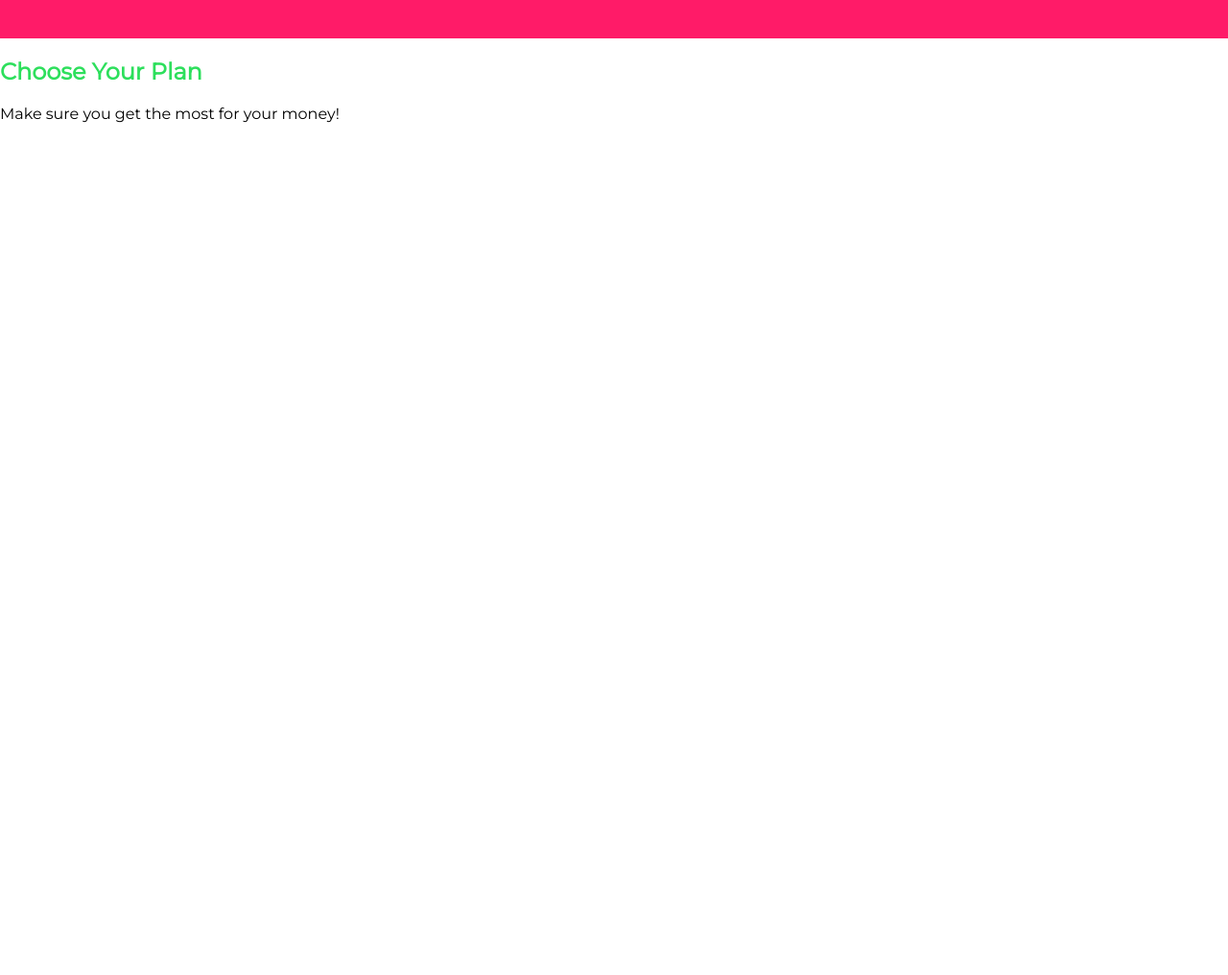
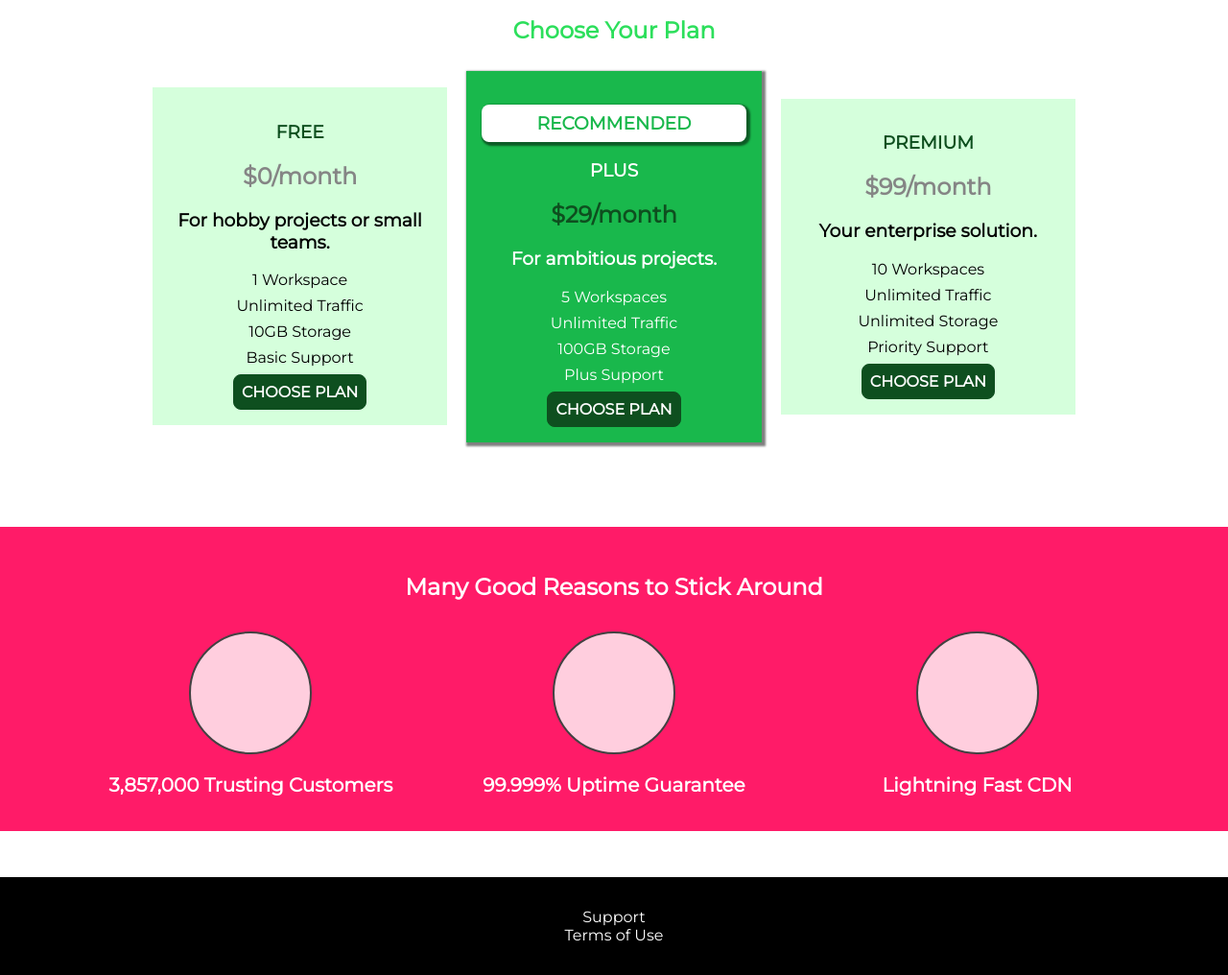
Before and after one commit to saikatdas0790/packt-css-the-complete-guide, a website: page index.html in a window 1280 px wide. Shown: the part 574-1590 px from the top of the page at 96% size. Before the commit the page ends 800 px from the top, so only its background shows below. Drawn offline with Linux system fonts and the light colour scheme.

Commit message:
Practicing the basics

```diff
--- a/index.html
+++ b/index.html
@@ -3,13 +3,18 @@
   <head>
     <meta charset="UTF-8" />
     <meta name="viewport" content="width=device-width, initial-scale=1.0" />
-    <link rel="stylesheet" href="style.css" />
+    <link rel="stylesheet" href="shared.css" />
+    <link rel="stylesheet" href="main.css" />
     <link rel="shortcut icon" href="favicon.png" type="image/x-icon" />
     <title>uHost</title>
   </head>
   <body>
     <header class="main-header">
-      <div><a href="index.html">uHost</a></div>
+      <div>
+        <a href="index.html" class="main-header__brand">
+          uHost
+        </a>
+      </div>
       <nav class="main-nav">
         <ul class="main-nav__items">
           <li class="main-nav__item">
@@ -18,20 +23,93 @@
           <li class="main-nav__item">
             <a href="customers/index.html">Customers</a>
           </li>
-          <li class="main-nav__item">
-            <a href="start-hosting">Start Hosting</a>
+          <li class="main-nav__item main-nav__item--cta">
+            <a href="start-hosting/index.html">Start Hosting</a>
           </li>
         </ul>
       </nav>
     </header>
     <main>
       <section id="product-overview">
-        <h1>Get the freedom you deserve</h1>
+        <h1>Get the freedom you deserve.</h1>
       </section>
       <section id="plans">
         <h1 class="section-title">Choose Your Plan</h1>
-        <p>Make sure you get the most for your money!</p>
+        <div class="plan__list">
+          <article class="plan">
+            <h1 class="plan__title">FREE</h1>
+            <h2 class="plan__price">$0/month</h2>
+            <h3>For hobby projects or small teams.</h3>
+            <ul class="plan__features">
+              <li class="plan__feature">1 Workspace</li>
+              <li class="plan__feature">Unlimited Traffic</li>
+              <li class="plan__feature">10GB Storage</li>
+              <li class="plan__feature">Basic Support</li>
+            </ul>
+            <div>
+              <button class="button">CHOOSE PLAN</button>
+            </div>
+          </article>
+          <article class="plan plan--highlighted">
+            <h1 class="plan__annotation">RECOMMENDED</h1>
+            <h1 class="plan__title">PLUS</h1>
+            <h2 class="plan__price">$29/month</h2>
+            <h3>For ambitious projects.</h3>
+            <ul class="plan__features">
+              <li class="plan__feature">5 Workspaces</li>
+              <li class="plan__feature">Unlimited Traffic</li>
+              <li class="plan__feature">100GB Storage</li>
+              <li class="plan__feature">Plus Support</li>
+            </ul>
+            <div>
+              <button class="button">CHOOSE PLAN</button>
+            </div>
+          </article>
+          <article class="plan">
+            <h1 class="plan__title">PREMIUM</h1>
+            <h2 class="plan__price">$99/month</h2>
+            <h3>Your enterprise solution.</h3>
+            <ul class="plan__features">
+              <li class="plan__feature">10 Workspaces</li>
+              <li class="plan__feature">Unlimited Traffic</li>
+              <li class="plan__feature">Unlimited Storage</li>
+              <li class="plan__feature">Priority Support</li>
+            </ul>
+            <div>
+              <button class="button">CHOOSE PLAN</button>
+            </div>
+          </article>
+        </div>
+      </section>
+      <section id="key-features">
+        <h1 class="section-title">Many Good Reasons to Stick Around</h1>
+        <ul class="key-feature__list">
+          <li class="key-feature">
+            <div class="key-feature__image"></div>
+            <p class="key-feature__description">3,857,000 Trusting Customers</p>
+          </li>
+          <li class="key-feature">
+            <div class="key-feature__image"></div>
+            <p class="key-feature__description">99.999% Uptime Guarantee</p>
+          </li>
+          <li class="key-feature">
+            <div class="key-feature__image"></div>
+            <p class="key-feature__description">Lightning Fast CDN</p>
+          </li>
+        </ul>
       </section>
     </main>
+    <footer class="main-footer">
+      <nav>
+        <ul class="main-footer__links">
+          <li class="main-footer__link">
+            <a href="#">Support</a>
+          </li>
+          <li class="main-footer__link">
+            <a href="#">Terms of Use</a>
+          </li>
+        </ul>
+      </nav>
+    </footer>
   </body>
 </html>
--- /dev/null
+++ b/main.css
@@ -0,0 +1,114 @@
+@import url("https://fonts.googleapis.com/css?family=Anton");
+
+#product-overview {
+  background: url("./freedom.jpg");
+  width: 100%;
+  height: 528px;
+  padding: 10px;
+}
+
+.section-title {
+  color: var(--green);
+  text-align: center;
+}
+
+#product-overview h1 {
+  color: white;
+  font-family: "Anton", sans-serif;
+}
+
+.plan__list {
+  width: 80%;
+  margin: auto;
+  text-align: center;
+}
+
+.plan {
+  background: var(--light-green);
+  text-align: center;
+  padding: 16px;
+  margin: 8px;
+  display: inline-block;
+  width: 30%;
+  vertical-align: middle;
+}
+
+.plan--highlighted {
+  background: var(--dark-green);
+  color: white;
+  box-shadow: 2px 2px 2px 2px rgba(0, 0, 0, 0.5);
+}
+
+.plan__annotation {
+  background: white;
+  color: var(--dark-green);
+  padding: 8px;
+  box-shadow: 2px 2px 2px 2px rgba(0, 0, 0, 0.5);
+  border-radius: 8px;
+}
+
+.plan__title {
+  color: var(--dark-grey);
+}
+
+.plan__price {
+  color: var(--grey);
+}
+
+.plan--highlighted .plan__title {
+  color: white;
+}
+
+.plan--highlighted .plan__price {
+  color: var(--dark-grey);
+}
+
+.plan__features {
+  list-style: none;
+  margin: 0;
+  padding: 0;
+}
+
+.plan__feature {
+  margin: 8px 0;
+}
+
+#key-features {
+  background: var(--red);
+  margin-top: 80px;
+  padding: 16px;
+}
+
+#key-features .section-title {
+  color: white;
+  margin: 32px;
+}
+
+.key-feature__list {
+  list-style: none;
+  margin: 0;
+  padding: 0;
+  text-align: center;
+}
+
+.key-feature {
+  display: inline-block;
+  width: 30%;
+  vertical-align: top;
+}
+
+.key-feature__image {
+  background: #ffcede;
+  width: 128px;
+  height: 128px;
+  border: 2px solid var(--light-black);
+  border-radius: 50%;
+  margin: auto;
+}
+
+.key-feature__description {
+  text-align: center;
+  font-weight: bold;
+  color: white;
+  font-size: 20px;
+}
--- /dev/null
+++ b/packages/packages.css
@@ -0,0 +1,71 @@
+@import url("../shared.css");
+
+main {
+  padding-top: 32px;
+}
+
+.package {
+  width: 80%;
+  margin: 16px 0;
+  border: 4px solid var(--dark-grey);
+  border-left: none;
+}
+
+.package:hover,
+.package:active {
+  box-shadow: 2px 2px 4px rgba(0, 0, 0, 0.5);
+  border-color: var(--light-red);
+}
+
+.package a {
+  text-decoration: none;
+  color: inherit;
+  display: block;
+  padding: 32px;
+}
+
+.package__subtitle {
+  color: var(--greyer);
+}
+
+.package__info {
+  padding: 16px;
+  border: 1px solid var(--dark-grey);
+  font-size: 20px;
+  color: var(--dark-grey);
+  background: white;
+}
+
+.clearfix {
+  clear: both;
+}
+
+#plus {
+  background: rgba(213, 255, 220, 0.95);
+}
+
+#free {
+  background: rgba(234, 252, 237, 0.95);
+  float: right;
+  border-right: none;
+  border-left: none;
+  border-left: 4px solid #0e4f1f;
+  text-align: right;
+}
+
+#free:hover,
+#free:active {
+  border-left-color: var(--light-red);
+}
+
+#premium {
+  background: rgba(14, 79, 31, 0.95);
+}
+
+#premium .package__title {
+  color: white;
+}
+
+#premium .package__subtitle {
+  color: #bbb;
+}
--- /dev/null
+++ b/shared.css
@@ -0,0 +1,131 @@
+@import url("https://fonts.googleapis.com/css?family=Montserrat");
+
+:root {
+  --green: #2ddf5c;
+  --light-green: #d5ffdc;
+  --dark-green: #19b84c;
+  --light-grey: #ccc;
+  --grey: #858585;
+  --greyer: #979797;
+  --dark-grey: #0e4f1f;
+  --light-red: #ff5454;
+  --red: #ff1b68;
+  --light-pink: #ffcede;
+  --light-black: #424242;
+}
+
+* {
+  box-sizing: border-box;
+}
+
+body {
+  font-family: "Montserrat", sans-serif;
+  margin: 0;
+}
+
+.main-header {
+  width: 100%;
+  background-color: var(--green);
+  padding: 8px 16px;
+}
+
+.main-header > div {
+  display: inline-block;
+  vertical-align: middle;
+}
+
+.main-header__brand {
+  color: var(--dark-grey);
+  text-decoration: none;
+  font-weight: bold;
+  font-size: 22px;
+}
+
+.main-nav {
+  display: inline-block;
+  text-align: right;
+  width: calc(100%-74px);
+  vertical-align: middle;
+}
+
+.main-nav__items {
+  margin: 0;
+  padding: 0;
+  list-style: none;
+}
+
+.main-nav__item {
+  display: inline-block;
+  margin: 0 16px;
+}
+
+.main-nav__item a {
+  text-decoration: none;
+  color: var(--dark-grey);
+  font-weight: bold;
+  padding: 3px 0;
+}
+
+.main-nav__item a:hover,
+.main-nav__item a:active {
+  color: white;
+  border-bottom: 5px solid white;
+}
+
+.main-nav__item--cta a {
+  color: white;
+  background: var(--red);
+  padding: 8px 16px;
+  border-radius: 8px;
+}
+
+.main-nav__item--cta a:hover,
+.main-nav__item--cta a:active {
+  color: var(--red);
+  background: white;
+  border: none;
+}
+
+.main-footer {
+  background: black;
+  padding: 32px;
+  margin-top: 48px;
+}
+
+.main-footer__links {
+  list-style: none;
+  margin: 0;
+  padding: 0;
+  text-align: center;
+}
+
+.main-footer__link a {
+  color: white;
+  text-decoration: none;
+}
+
+.main-footer__link a:hover,
+.main-footer__link a:active {
+  color: var(--light-grey);
+}
+
+.button {
+  background: var(--dark-grey);
+  color: white;
+  font: inherit;
+  border: 1.5px solid var(--dark-grey);
+  padding: 8px;
+  border-radius: 8px;
+  font-weight: bold;
+  cursor: pointer;
+}
+
+.button:hover,
+.button:active {
+  background: white;
+  color: var(--dark-grey);
+}
+
+.button:focus {
+  outline: none;
+}
--- a/style.css
+++ /dev/null
@@ -1,41 +0,0 @@
-@import url("https://fonts.googleapis.com/css?family=Montserrat");
-@import url("https://fonts.googleapis.com/css?family=Anton");
-
-:root {
-  --theme-green: #2ddf5c;
-}
-
-* {
-  box-sizing: border-box;
-}
-
-body {
-  font-family: "Montserrat", sans-serif;
-  margin: 0;
-}
-
-#product-overview {
-  background: #ff1b68;
-  width: 100%;
-  height: 528px;
-  padding: 10px;
-}
-
-.section-title {
-  color: var(--theme-green);
-}
-
-#product-overview h1 {
-  color: white;
-  font-family: "Anton", sans-serif;
-}
-
-.main-header {
-  width: 100%;
-  background-color: var(--theme-green);
-  padding: 8px 16px;
-}
-
-.main-nav__item {
-  display: inline-block;
-}
```
Also changed, not shown: packages/index.html (added, +80 -0 lines), freedom.jpg (added).
